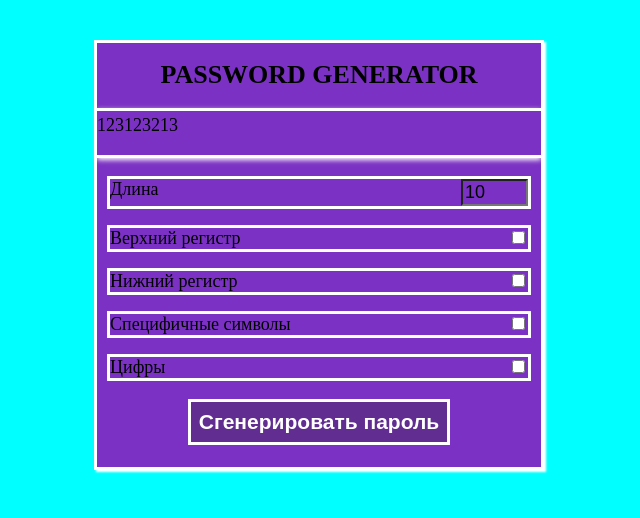
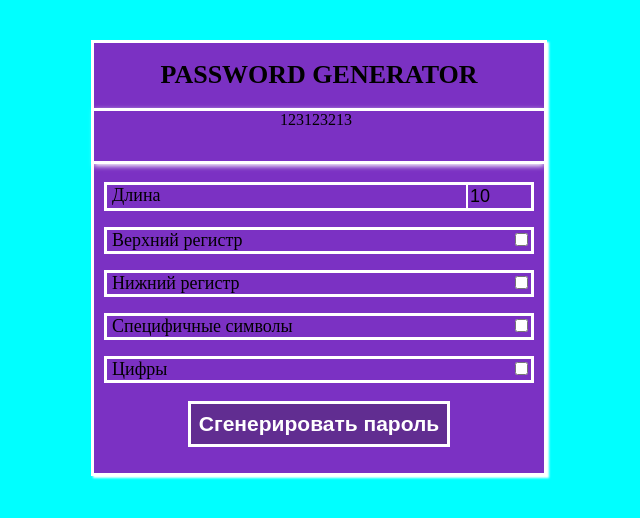
Before and after one commit to semant1cs/pass-gen-manager, a Vue app: page / in a window 1280 px wide. Shown: the top 518 px of the page, without its empty margins (321-961 px from the left). Built offline with nearby package versions, Linux system fonts and the light colour scheme.

Commit message:
decomposition

```diff
--- a/src/App.vue
+++ b/src/App.vue
@@ -5,7 +5,7 @@
 </template>
 
 <script>
-import Application from "@/components/ApplicationWindow.vue";
+import Application from "@/components/PasswordGeneratorWindow.vue";
 import {defineComponent} from "vue";
 
 export default defineComponent({
--- a/src/components/ApplicationWindow.vue
+++ /dev/null
@@ -1,141 +0,0 @@
-<template>
-    <div class="app__field">
-        <h1 class="app__name">PASSWORD GENERATOR</h1>
-        <div class="container__password">
-            <div class="field__password">
-                123123213
-                <button class="copy__to__clipboard">
-                    Нажмите чтобы скопировать пароль
-                </button>
-            </div>
-        </div>
-        <ul class="list__fields">
-            <li class="field__element">
-                <p class="text__element__field">
-                    Длина
-                </p>
-                <label for="length_password">
-                    <input id="length_password" type="number" min="6" max="20" value="10">
-                </label>
-            </li>
-            <li class="field__element">
-                <p class="text__element__field">
-                    Верхний регистр
-                </p>
-                <label>
-                    <input id="upper_case" type="checkbox">
-                </label>
-            </li>
-            <li class="field__element">
-                <p class="text__element__field">
-                    Нижний регистр
-                </p>
-                <label>
-                    <input id="lower_case" type="checkbox">
-                </label>
-            </li>
-            <li class="field__element">
-                <p class="text__element__field">
-                    Специфичные символы
-                </p>
-                <label>
-                    <input id="specific_symbols" type="checkbox">
-                </label>
-            </li>
-            <li class="field__element">
-                <p class="text__element__field">
-                    Цифры
-                </p>
-                <label>
-                    <input id="numbers" type="checkbox">
-                </label>
-            </li>
-        </ul>
-        <button id="generate__password">
-            Сгенерировать пароль
-        </button>
-    </div>
-</template>
-
-<script>
-export default {}
-</script>
-
-<style scoped>
-* {
-    box-sizing: border-box;
-    background-color: #7b31c3;
-    font-size: 18px;
-}
-
-.container__password {
-    border: 3px solid white;
-    display: flex;
-    justify-content: flex-start;
-    height: 50px;
-    width: 100%;
-    box-shadow: 0 2px 5px white;
-    border-left: 0;
-    border-right: 0;
-}
-
-.app__name {
-    text-align: center;
-    font-size: 26px;
-}
-
-.field__password button {
-    position: relative;
-    bottom: -20%;
-    left: 50%;
-    transform: translateX(-50%);
-    background-color: #612d91;
-    color: white;
-    font-weight: bold;
-    border: 3px solid white;
-    cursor: pointer;
-    transition: opacity 0.4s ease, transform 0.4s ease;
-    opacity: 0;
-}
-
-.field__password:hover button {
-    opacity: 1;
-}
-
-.list__fields {
-    padding-left: 10px;
-    padding-right: 10px;
-}
-
-p {
-    margin: 0
-}
-
-.field__element {
-    display: flex;
-    justify-content: space-between;
-    margin: 1rem 0;
-    border: 3px solid white;
-}
-
-#generate__password {
-    background-color: #612d91;
-    color: white;
-    border: 3px solid white;
-    font-weight: bold;
-    font-size: 21px;
-    padding: 0.5rem;
-    display: block;
-    margin-left: auto;
-    margin-right: auto;
-}
-
-.app__field {
-    margin: 40px auto auto;
-    width: 450px;
-    height: 430px;
-    background-color: #7b31c3;
-    border: 3px solid white;
-    box-shadow: 2px 2px 2px white;
-}
-</style>
--- /dev/null
+++ b/src/components/ContainerPassword.vue
@@ -0,0 +1,69 @@
+<template>
+    <div>
+        <h1 class="app__name">PASSWORD GENERATOR</h1>
+        <div class="container__password">
+            <div class="field__password">
+                <div></div>
+                <div class="password-value">123123213</div>
+                <button class="copy__to-clipboard">
+                    Нажмите чтобы скопировать пароль
+                </button>
+            </div>
+        </div>
+    </div>
+</template>
+
+<script>
+export default {}
+</script>
+
+<style scoped>
+* {
+    background-color: #7b31c3;
+}
+
+.container__password {
+    border: 3px solid white;
+    display: flex;
+    justify-content: flex-start;
+    height: 50px;
+    width: 100%;
+    box-shadow: 0 2px 5px white;
+    border-left: 0;
+    border-right: 0;
+}
+
+.app__name {
+    text-align: center;
+    font-size: 26px;
+}
+
+.field__password {
+    text-align: center;
+}
+
+.copy__to-clipboard {
+    position: relative;
+    bottom: -30%;
+    left: 180px;
+    transform: translateX(-50%);
+    background-color: #612d91;
+    color: white;
+    font-weight: bold;
+    border: 3px solid white;
+    cursor: pointer;
+    transition: opacity 0.4s ease, transform 0.4s ease;
+    opacity: 0;
+    font-size: 18px
+}
+
+.field__password:hover button {
+    opacity: 1;
+}
+
+.password-value{
+    width: 444px;
+    margin: auto;
+    padding: 0;
+}
+</style>
--- /dev/null
+++ b/src/components/GeneratePasswordButton.vue
@@ -0,0 +1,31 @@
+<template>
+    <div>
+        <button id="generate__password">
+            Сгенерировать пароль
+        </button>
+    </div>
+</template>
+
+<script>
+export default {}
+</script>
+
+<style scoped>
+#generate__password {
+    background-color: #612d91;
+    color: white;
+    border: 3px solid white;
+    font-weight: bold;
+    font-size: 21px;
+    padding: 0.5rem;
+    display: block;
+    margin-left: auto;
+    margin-right: auto;
+}
+
+* {
+    box-sizing: border-box;
+    background-color: #7b31c3;
+    font-size: 18px;
+}
+</style>
--- /dev/null
+++ b/src/components/ParameterElement.vue
@@ -0,0 +1,42 @@
+<template>
+    <div>
+        <div class="field__element">
+            <p class="text__element__field">
+                Длина
+            </p>
+            <label for="length_password">
+                <input class="choose__length-password" id="length_password" type="number" min="6" max="20"
+                       value="10">
+            </label>
+        </div>
+    </div>
+</template>
+
+<script>
+export default {}
+</script>
+
+<style scoped>
+* {
+    box-sizing: border-box;
+    background-color: #7b31c3;
+    font-size: 18px;
+}
+
+.field__element {
+    display: flex;
+    justify-content: space-between;
+    margin: 1rem 0;
+    border: 3px solid white;
+    padding-left: 5px;
+}
+
+p {
+    margin: 0
+}
+
+.choose__length-password {
+    border: none;
+    border-left: 2px solid white;
+}
+</style>
--- /dev/null
+++ b/src/components/ParametersList.vue
@@ -0,0 +1,71 @@
+<template>
+    <div>
+        <ul class="list__fields">
+<parameter-element/>
+            <li class="field__element">
+                <p class="text__element__field">
+                    Верхний регистр
+                </p>
+                <label>
+                    <input id="upper_case" type="checkbox">
+                </label>
+            </li>
+            <li class="field__element">
+                <p class="text__element__field">
+                    Нижний регистр
+                </p>
+                <label>
+                    <input id="lower_case" type="checkbox">
+                </label>
+            </li>
+            <li class="field__element">
+                <p class="text__element__field">
+                    Специфичные символы
+                </p>
+                <label>
+                    <input id="specific_symbols" type="checkbox">
+                </label>
+            </li>
+            <li class="field__element">
+                <p class="text__element__field">
+                    Цифры
+                </p>
+                <label>
+                    <input id="numbers" type="checkbox">
+                </label>
+            </li>
+        </ul>
+    </div>
+</template>
+
+<script>
+import ParameterElement from "@/components/ParameterElement.vue";
+export default {
+    components: {ParameterElement}
+}
+</script>
+
+<style scoped>
+* {
+    box-sizing: border-box;
+    background-color: #7b31c3;
+    font-size: 18px;
+}
+
+.list__fields {
+    padding-left: 10px;
+    padding-right: 10px;
+}
+
+.field__element {
+    display: flex;
+    justify-content: space-between;
+    margin: 1rem 0;
+    border: 3px solid white;
+    padding-left: 5px;
+}
+
+p {
+    margin: 0
+}
+</style>
--- /dev/null
+++ b/src/components/PasswordGeneratorWindow.vue
@@ -0,0 +1,33 @@
+<template>
+    <div class="app__field">
+        <ContainerPassword/>
+        <parameters-list/>
+
+        <generate-password-button/>
+    </div>
+</template>
+
+<script>
+import ContainerPassword from "@/components/ContainerPassword.vue";
+import ParametersList from "@/components/ParametersList.vue";
+import GeneratePasswordButton from "@/components/GeneratePasswordButton.vue";
+
+export default {
+    components: {GeneratePasswordButton, ParametersList, ContainerPassword}
+}
+</script>
+
+<style>
+* {
+    background-color: cyan;
+}
+
+.app__field {
+    margin: 40px auto auto;
+    width: 450px;
+    height: 430px;
+    background-color: #7b31c3;
+    border: 3px solid white;
+    box-shadow: 2px 2px 2px white;
+}
+</style>
```
